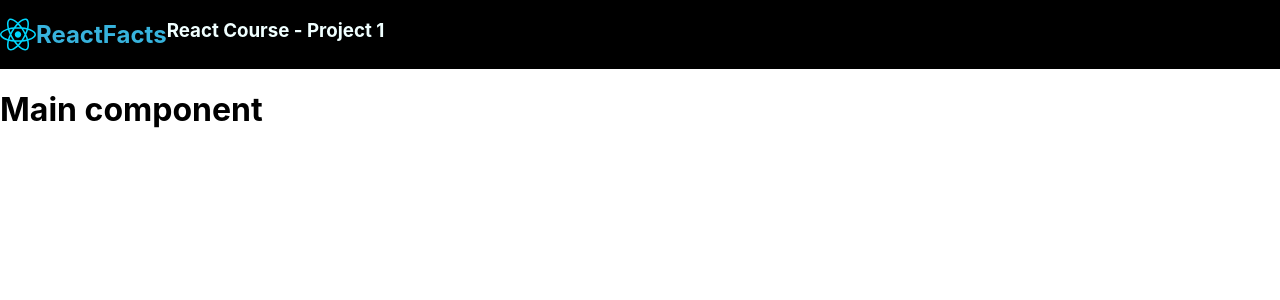
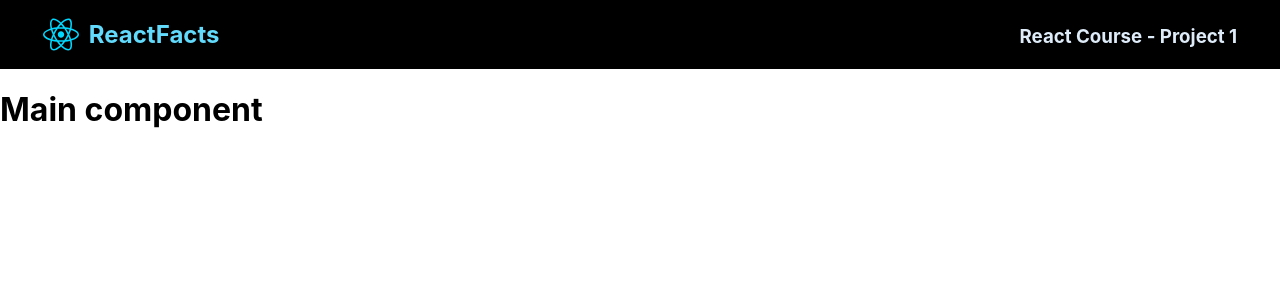
Before and after one commit to ktam512/react-projects, a React (Vite) app in the folder first-vite-react-project/: page / in a window 1280 px wide. Shown: the top 300 px of the page. Built offline with nearby package versions, Linux system fonts and the light colour scheme.

Commit message:
Finish styling the Navigation Bar for the React info page

```diff
--- a/first-vite-react-project/components/Navbar.jsx
+++ b/first-vite-react-project/components/Navbar.jsx
@@ -9,9 +9,9 @@ import React from "react"
 export default function Navbar() {
     return (
         <nav>
-            <img src = "images/react.svg"/>
-            <h2>ReactFacts</h2>
-            <h3>React Course - Project 1</h3>
+            <img className = "nav--icon"src = "images/react.svg"/>
+            <h2 className= "nav--icon_text">ReactFacts</h2>
+            <h3 className= "nav--title">React Course - Project 1</h3>
         </nav>
     )
 }
--- a/first-vite-react-project/style.css
+++ b/first-vite-react-project/style.css
@@ -14,13 +14,19 @@ body {
 
 nav {
     display:flex;
+    flex-direction: row;
+    justify-content: center;
     background-color: black;
 }
 
-nav h2 {
-    color:rgb(55, 179, 221);
+.nav--icon_text {
+    color: #61DAFB;
+    margin-left: 10px;
+    margin-right:400px;
 }
 
-nav h3 {
-    color:azure;
+.nav--title {
+    color: #DEEBF8;
+    margin-top: 25px;
+    margin-left: 400px;
 }
```
